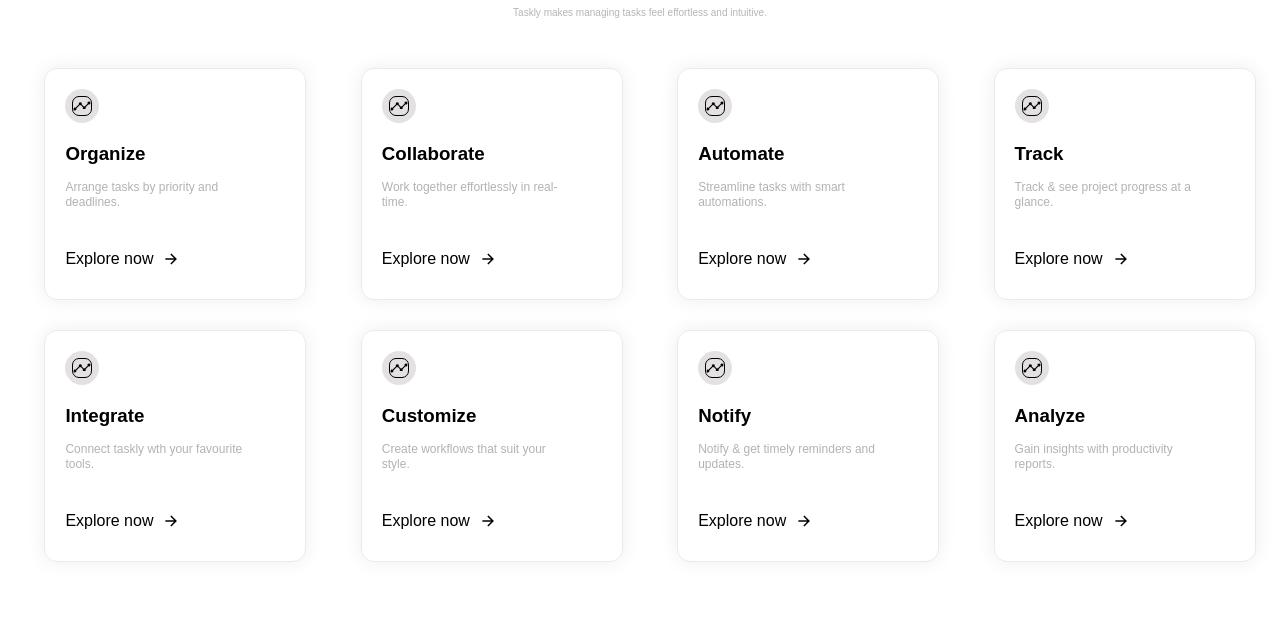
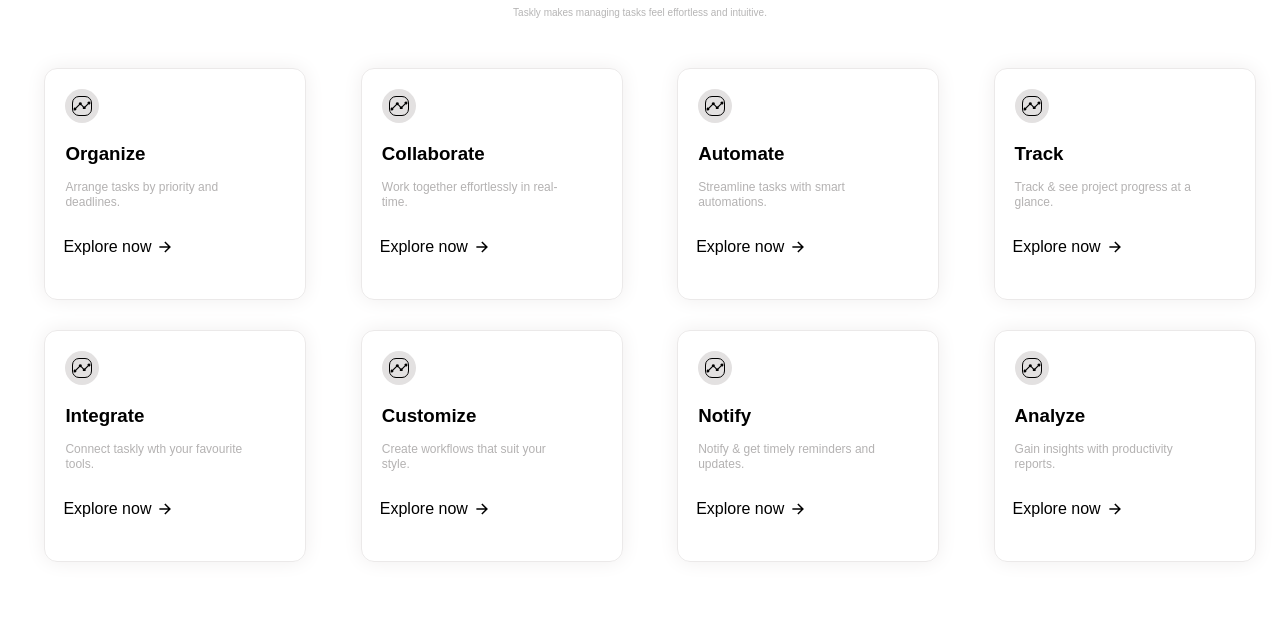
Before and after one commit to Vidhyam-123/Todo, a Django app: page / in a window 1280 px wide. Shown: the part 807-1429 px from the top of the page. Run offline with Django 5.2, Linux system fonts and the light colour scheme.

Commit message:
explore button hovering is corrected

```diff
--- a/Todo/App/static/css/homepage.css
+++ b/Todo/App/static/css/homepage.css
@@ -533,6 +533,9 @@
     .card-icon{
         background-color: #37ff00;
     }
+    .explore-button{
+        color: white;
+    }
 
    }
    .feature-row2 :hover{
@@ -542,6 +545,9 @@
     }
     .card-icon{
         background-color: #37ff00;
+    }
+    .explore-button{
+        color: white;
     }
 
    }
@@ -571,15 +577,14 @@
       display: inline-flex;
     align-items: center;
     color: black;
+    background: none;
     border: none;
     outline: none;
-      background-color: white;
-      padding: 12px 20px;
-      border-radius: 30px;
+    padding-left: 18px;
     font-size: 16px;
     font-weight: 500;
     cursor: pointer;
-      gap: 10px;
+    gap: 6px;
       /* transition: background 0.3s ease; */
    }
    .explore-button .arrow-icon{
```
Lines whose indentation alone changed are shown as unchanged.
